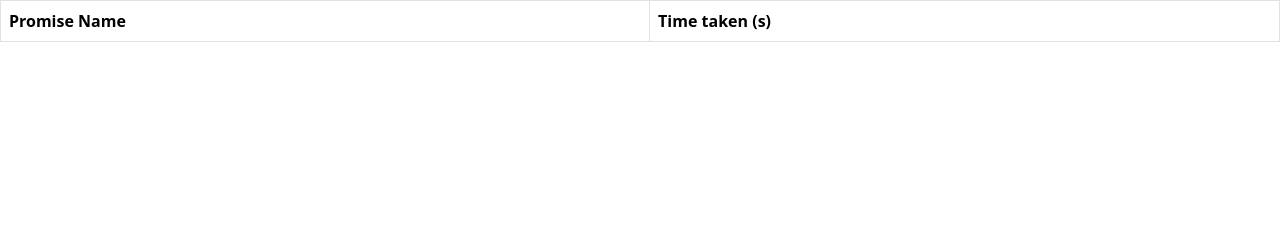
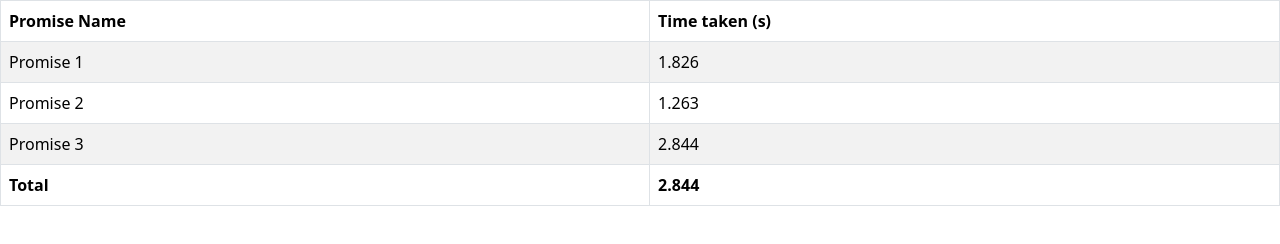
Before and after one commit to acciojob/wait-for-multiple-promises-badrudoza, a website: page main.html in a window 1280 px wide. Drawn offline with nearby package versions, Linux system fonts and the light colour scheme.

Commit message:
created a submission

```diff
--- a/main.html
+++ b/main.html
@@ -20,7 +20,9 @@
           <th>Time taken (s)</th>
         </tr>
       </thead>
-      <tbody id="output"></tbody>
+      <tbody id="output">
+		  <tr><td colspan="2">Loading...</td></tr>
+	  </tbody>
     </table>
 
     <script type="text/javascript" src="./script.js"></script>
--- a/script.js
+++ b/script.js
@@ -1 +1,52 @@
 //your JS code here. If required.
+// Function to simulate a promise that resolves in 1–3 seconds with time info
+function createRandomPromise(index) {
+  const start = Date.now();
+  const delay = Math.random() * 2000 + 1000; // 1000ms to 3000ms
+
+  return new Promise((resolve) => {
+    setTimeout(() => {
+      const end = Date.now();
+      const timeTaken = (end - start) / 1000;
+      resolve({ name: `Promise ${index}`, time: timeTaken.toFixed(3) });
+    }, delay);
+  });
+}
+
+// Get the table body
+const output = document.getElementById("output");
+
+// Record start time before promises begin
+const startAll = Date.now();
+
+// Show "Loading..." initially
+output.innerHTML = `<tr><td colspan="2">Loading...</td></tr>`;
+
+// Create 3 promises
+const promises = [
+  createRandomPromise(1),
+  createRandomPromise(2),
+  createRandomPromise(3),
+];
+
+// Wait for all promises to resolve
+Promise.all(promises).then((results) => {
+  // Calculate total time taken (maximum of all)
+  const endAll = Date.now();
+  const totalTime = ((endAll - startAll) / 1000).toFixed(3);
+
+  // Clear the loading row
+  output.innerHTML = "";
+
+  // Add each promise's result to the table
+  results.forEach((res) => {
+    const row = document.createElement("tr");
+    row.innerHTML = `<td>${res.name}</td><td>${res.time}</td>`;
+    output.appendChild(row);
+  });
+
+  // Add total time row
+  const totalRow = document.createElement("tr");
+  totalRow.innerHTML = `<td><strong>Total</strong></td><td><strong>${totalTime}</strong></td>`;
+  output.appendChild(totalRow);
+});
```
